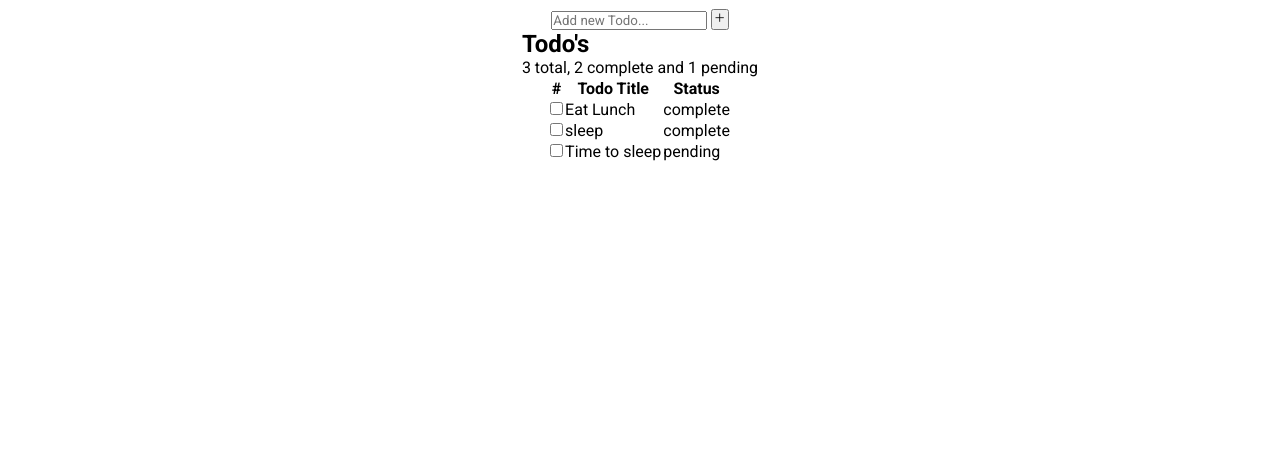
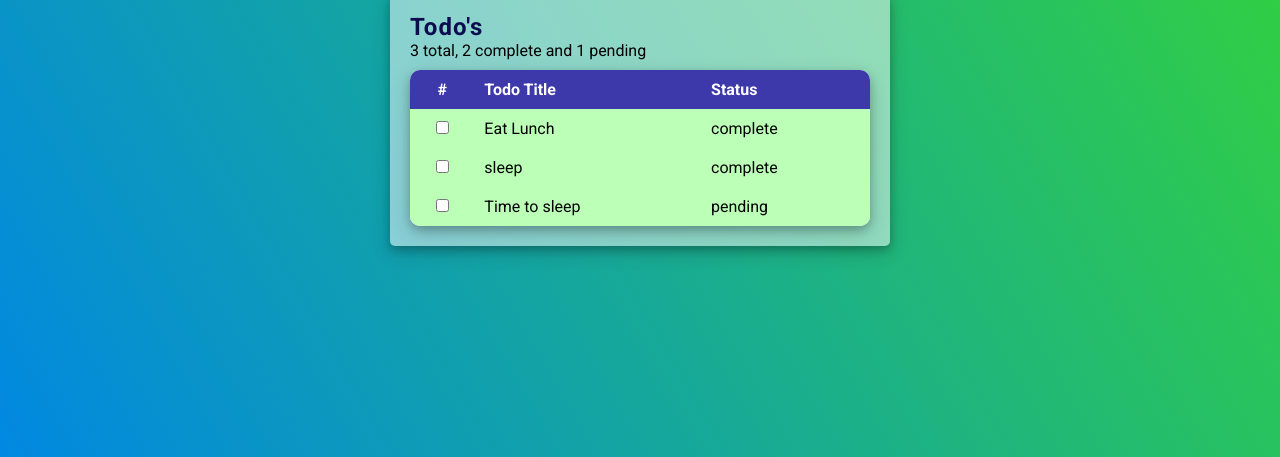
Before and after one commit to Nuwan128/To-Do-List-Web-App, a plain HTML site: page index.html in a window 1280 px wide. Shown: the part 343-800 px from the top of the page. Drawn offline with nearby package versions, Linux system fonts and the light colour scheme.

Commit message:
add css changes

```diff
--- a/index.html
+++ b/index.html
@@ -28,12 +28,10 @@
         <div id="display-div">
             <h2>Todo's</h2>
             <p>3 total, 2 complete and 1 pending</p>
-        </div>
 
-        <!-- table -->
             <div id="tbl-div" class="table">
                 <table id="items">
-                <tr>
+                    <tr class="hdg">
                         <th>#</th>
                         <th>Todo Title</th>
                         <th>Status</th>
@@ -57,6 +55,10 @@
             </div>
         </div>
 
+        <!-- table -->
+
+    </div>
+
     <!-- scripts -->
     <script src="./script.js"></script>
     <script type="module" src="https://unpkg.com/ionicons@5.5.2/dist/ionicons/ionicons.esm.js"></script>
--- a/style.css
+++ b/style.css
@@ -1,4 +1,11 @@
 @import url('https://fonts.googleapis.com/css2?family=Roboto:ital,wght@0,100;0,300;0,400;0,500;0,700;0,900;1,100;1,300;1,400;1,500;1,700;1,900&display=swap');
+
+/* var = rgba(188,255,183,255); */
+/* heder = rgba(61,57,170,255); */
+:root{
+    --shadow:0 4px 8px 0 rgba(0, 0, 0, 0.2), 0 6px 20px 0 rgba(0, 0, 0, 0.19) ;
+
+}
 
 *{
     margin: 0;
@@ -7,23 +14,127 @@
     font-family: 'roboto',sans-serif;
 }
 
+body{
+    display: flex;
+    justify-content: center;
+    align-items: center;
+    height: 100vh;
+    background: linear-gradient(60deg, rgba(1,136,226,255), rgba(54,215,49,255));
+
+}
 #to-do{
     /* margin: ; */
     display: flex;
     flex-direction: column;
-    align-items: center;
     justify-content: center;
-    height: 100vh;
-    width: 100%;
+    height: 500px;
+    width: 500px;
     /* background: rgb(109, 103, 103); */
+
 
 }
 
 .logo{
     text-align: center;
     margin-bottom: 20px;
-    background: rgb(228, 132, 132);
-    width: 50%;
+    background: rgb(255, 255, 255,0.5);
+    width: 100%;
     padding: 5px;
+    color: rgb(11, 13, 78);
+    /* box-shadow: var(--shadow); */
+    border: 5px rgb(40, 7, 7);
+    border-radius: 5px;
+    text-shadow:3px 3px 30px rgb(115, 105, 105);
+
 
 }
+
+#frm-div{
+    width: 100%;
+    text-align: center;
+    background: rgb(255, 255, 255,0.5);
+    padding: 10px;
+    box-shadow: var(--shadow);
+    border-radius: 5px;
+
+}
+
+#frm-div #frm #to-do-content{
+    width: 93%;
+    padding: 5px;
+    border-radius: 4px;
+    border: none;
+    box-shadow: var(--shadow);
+}
+
+#frm-div #frm #btn{
+    padding: 5px;
+    font-size: 13px;
+
+    background: rgb(11, 13, 78);
+    color: white;
+    border: none;
+    border-radius: 5px;
+    box-shadow: var(--shadow);
+}
+#frm-div #frm #btn:hover{
+
+    transform:scale(1.1) ;
+}
+#display-div{
+    background:rgb(255, 255, 255,0.5);
+    margin-top: 20px;
+    box-shadow: var(--shadow);
+    border-radius: 5px;
+    padding: 20px;
+}
+
+#display-div h2{
+    color: rgb(11, 13, 78);
+    /* text-shadow:3px 3px 30px black; */
+    letter-spacing: 1px;
+}
+
+#display-div #tbl-div {
+    margin-top: 10px;
+    border-radius: 10px;
+    box-shadow: var(--shadow);
+
+
+}
+
+
+#display-div #tbl-div #items{
+    margin: 0;
+    width: 100%;
+    background:#fff;
+    /* -moz-border-radius: 5px !important; */
+    border-collapse: collapse !important;
+    border: none !important;
+    border-radius: 10px;
+    overflow: hidden;
+
+}
+
+#display-div #tbl-div #items.roumded-corners{
+
+}
+
+#items tr th{
+    background: rgba(61,57,170,255);
+    color: white;
+    padding: 10px;
+
+}
+#items tr th:last-child,#items tr th:nth-last-child(2){
+    text-align: left;
+}
+
+#display-div #tbl-div #items td{
+    padding: 10px;
+    background: rgba(188,255,183,255);
+
+}
+#items tr td:first-child{
+    text-align: center;
+}
```
Lines whose indentation alone changed are shown as unchanged.
